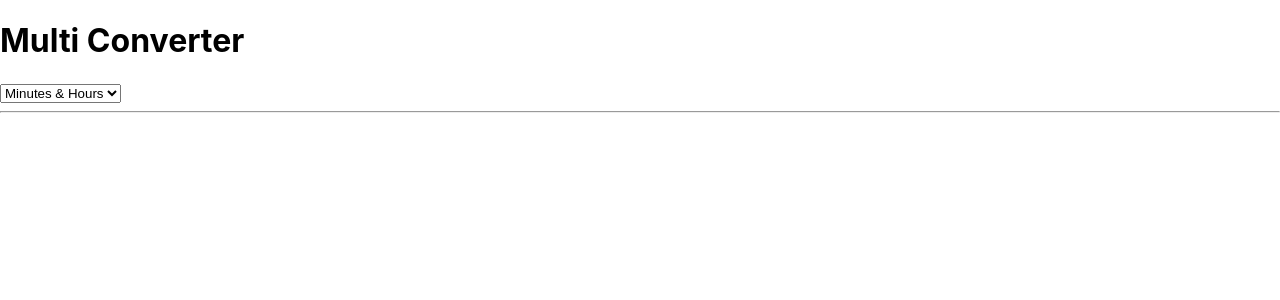
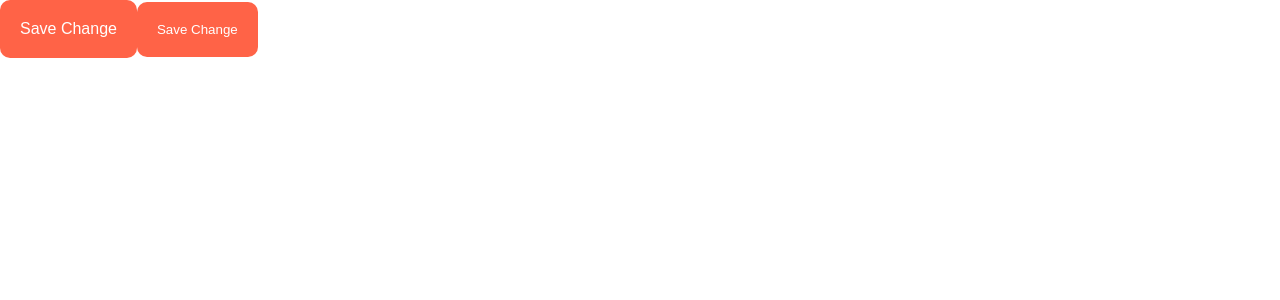
Before and after one commit to elkeipy/momentum_card, a React (Create React App) app: page / in a window 1280 px wide. Shown: the top 300 px of the page. Built offline with nearby package versions, Linux system fonts and the light colour scheme.

Commit message:
20241222

```diff
--- a/src/index.tsx
+++ b/src/index.tsx
@@ -3,89 +3,46 @@ import ReactDOM from 'react-dom/client';
 import './css/index.css';
 import App from './App';
 //import reportWebVitals from './reportWebVitals';
+import PropTypes from 'prop-types'
 
-function MinutesToHours() {
-  const [counter, setCounter] = React.useState(0);
-  const onClick = () => {
-    //setCounter(counter + 1);
-    setCounter((current) => current! + 1);
-    console.log(counter);
-  };
+interface BtnProps {
+  label: string;
+  fontSize?: number;
+  onClick?: () => void;
+}
 
-  const [amount, setAmount] = React.useState(0);
-  const [flipped, setFlipped] = React.useState(false);
-  const onChange = (event: ChangeEvent<HTMLInputElement>) => {
-    console.log(event.target.value);
-    setAmount(parseInt(event.target.value, 10));
-  };
-  const onFlip = () => {
-    setAmount(0);
-    setFlipped(current => !current);
-  }
+Btn.propsType = {
+  label: PropTypes.string.isRequired,
+  fontSize: PropTypes.number,
+  onClick: PropTypes.func
+};
 
+function Btn(props: BtnProps) {
+  console.log(props.label + ' was rerendered');
+  return (
+    <button style={{
+      backgroundColor:"tomato",
+      color: "white",
+      padding: "20px 20px",
+      border: 0,
+      borderRadius: 10,
+      fontSize: props.fontSize,
+    }}
+    onClick={props.onClick}>
+      {props.label}
+    </button>
+  );
+}
+
+const MemorizedBtn = React.memo(Btn);
+
+function TestApp() {
+  const [value, setValue] = React.useState("Save Change");
+  const changeValue = () => setValue("Revert Change");
   return (
     <div>
-      <label htmlFor='minutes'>Minutes</label>
-      <input value={flipped ? amount * 60 : amount} id='minutes' type="number" placeholder='Minutes'
-        disabled={flipped}
-        onChange={onChange}/>
-      <h4>You want to convert {amount}</h4>
-      <label htmlFor='hours'>Hours</label>
-      <input value={flipped ? amount : amount / 60} id='hours' type="number" placeholder='Hours'
-        disabled={!flipped}
-        onChange={onChange}/>
-      <button onClick={() => {setAmount(0)}}>Reset</button>
-      <button onClick={onFlip}>Flip</button>
-      <h3 id='title' onMouseDown={() => console.log('MouseDown')}>
-        Total Click: {counter}
-      </h3>
-      <button onClick={onClick}>Click Click</button>
-    </div>
-  )
-}
-
-function KmToMiles() {
-  const [distance, setDistance ] = React.useState(0);
-  const [flipped, setFlipped] = React.useState(true);
-
-  return (
-    <div>
-      <h3>Km to Miles</h3>
-      <label>Km</label>
-      <input disabled={!flipped}
-        placeholder='Km' type='number'
-        value={!flipped ? distance * 0.62 : distance}
-        onChange={(event: ChangeEvent<HTMLInputElement>) => setDistance(parseInt(event.target.value))}>
-      </input>
-      <hr/>
-      <label>Miles</label>
-      <input disabled={flipped}
-        placeholder='Mile' type='number'
-        value={flipped ? distance * 1.61 : distance}
-        onChange={(event: ChangeEvent<HTMLInputElement>) => setDistance(parseInt(event.target.value))}>
-      </input>
-      <button onClick={() => setDistance(0)}>Reset</button>
-      <button onClick={() => setFlipped(!flipped)}>flip</button>
-    </div>
-  )
-}
-
-function TestApp() {
-  const [index, setIndex] = React.useState<undefined | string>();
-  const onSelect = (event: ChangeEvent<HTMLSelectElement>) => {
-    console.log(event);
-    setIndex(event.target.value);
-  }
-  return (
-    <div>
-      <h1>Multi Converter</h1>
-      <select value={index} onChange={onSelect}>
-        <option value="0">Minutes & Hours</option>
-        <option value="1">Km & Miles</option>
-      </select>
-      <hr/>
-      {index === "0" ? <MinutesToHours/> : null}
-      {index === "1" ? <KmToMiles/> : null}
+      <MemorizedBtn label={value} onClick={() => setValue("Revert Save Change")} fontSize={16} />
+      <MemorizedBtn label={value} onClick={() => setValue("Revert Load Change")} />
     </div>
   )
 }
```
Also changed, not shown: src/converter.tsx (added, +87 -0 lines), 1 other file (tests, documents, lock files or other folders).
